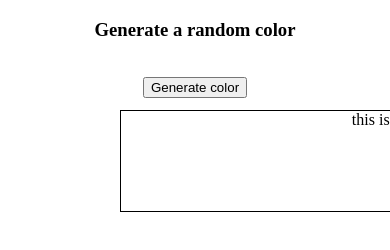
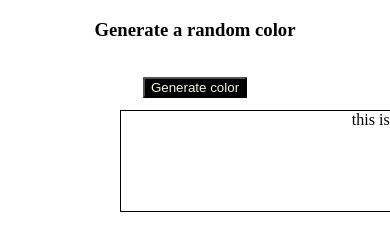
Before and after one commit to Nikita291004/generate_color, a plain HTML site: page index.html in a window 390 px wide. Shown: the top 250 px of the page. Drawn offline with Linux system fonts and the light colour scheme.

Commit message:
adding responsiveness

```diff
--- a/style.css
+++ b/style.css
@@ -1,10 +1,16 @@
-body{
+@media screen{
+
+
+  body{
     text-align: center;
 
 
+  }
 }
 
-div{
+@media screen {
+
+  div{
     height: 100px;
     width: 600px;
     border: 1px solid black;
@@ -12,4 +18,10 @@ div{
     margin-left: 30%;
     display: flex;
     justify-content: center;
+  }
 }
+
+button{
+    background-color: black;
+    color: beige;
+}
```
